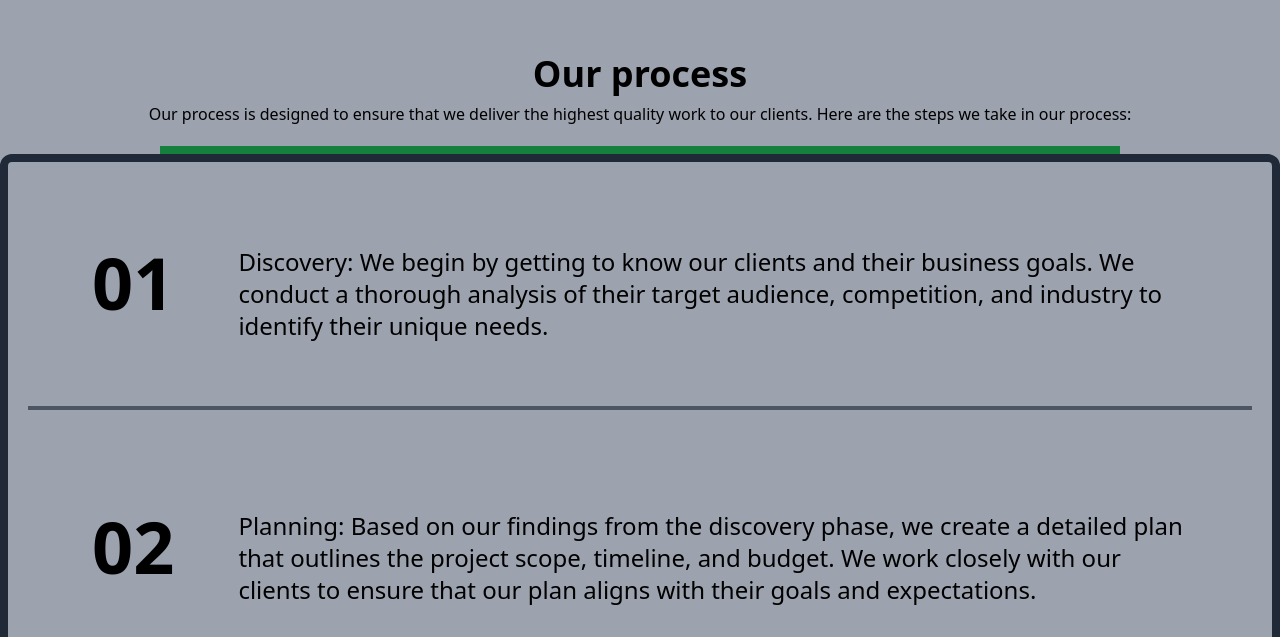
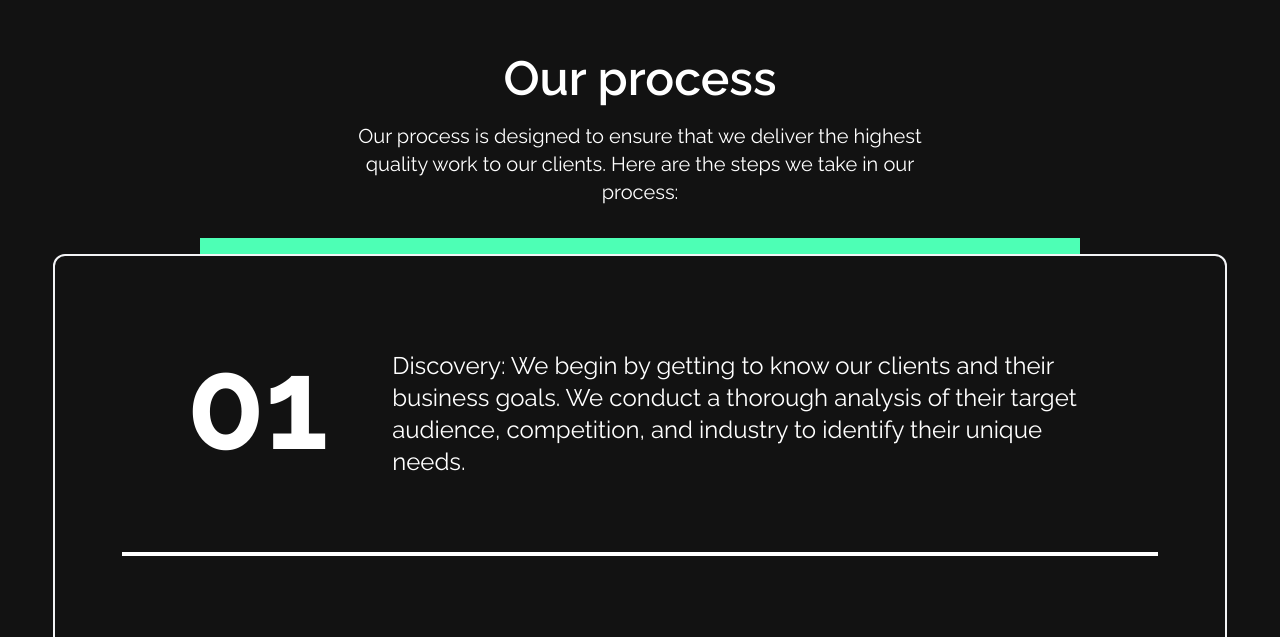
Before and after one commit to faizulsami/Agency-Portfolio, a Next.js app: page / in a window 1280 px wide. Shown: the part 3543-4180 px from the top of the page. Built offline with nearby package versions, Linux system fonts and the light colour scheme.

Commit message:
jksdfjkas\

```diff
--- a/next.config.js
+++ b/next.config.js
@@ -1,4 +1,8 @@
 /** @type {import('next').NextConfig} */
-const nextConfig = {}
+const nextConfig = {
+    images: {
+      domains: ['codyhouse.co'],
+    },
+  };
 
-module.exports = nextConfig
+  module.exports = nextConfig;
--- a/src/app/(home)/Process.jsx
+++ b/src/app/(home)/Process.jsx
@@ -28,20 +28,22 @@ const Process = () => {
     ];
 
     return (
-        <div className="py-5 md:py-16">
-            <div className="text-center py-5">
-                <h2 className="font-semibold text-4xl py-2">Our process</h2>
-                <p>Our process is designed to ensure that we deliver the highest quality work to our clients. Here are the steps we take in our process:</p>
+        <div className="py-5 md:py-16 text-white w-11/12 mx-auto">
+            <div className="md:text-center p-2 md:p-0 py-16 md:py-5">
+                <h2 className="font-semibold text-5xl py-2">Our process</h2>
+                <p className="text-lg lg:text-xl py-3 md:w-8/12 lg:w-6/12 md:mx-auto">Our process is designed to ensure that we deliver the highest quality work to our clients. Here are the steps we take in our process:</p>
             </div>
-            <hr className="border-4 border-green-700 container mx-auto w-9/12" />
+            <hr className="border-8 border-[#4dffb5] container mx-auto w-9/12" />
 
-            <div className="py-5 rounded-xl grid gap-y-9 border-8 border-gray-800 md:p-5 p-3">
+            <div className="py-5 rounded-xl grid gap-y-9 border-2 border-gray-100 lg:p-5 p-3">
 
                 {
-                    process.map(pros => <div className="md:flex md:p-16 justify-between border-b-4 border-gray-600 py-4" key={pros.num}>
-                        <p className="text-center pb-5 text-7xl md:text-7xl font-bold">{pros.num}</p>
-                        <p className="md:ps-16 md:text-2xl">{pros.text}</p>
-                    </div>)
+                    process.map(pros => (
+                        <div className={`md:flex md:p-16 justify-between py-4 ${pros.num === "06" ? 'w-11/12 mx-auto' : 'border-b-4 border-white w-11/12 mx-auto'}`} key={pros.num}>
+                            <p className="md:text-center pb-5 text-7xl md:text-8xl lg:text-9xl font-bold">{pros.num}</p>
+                            <p className="md:ps-16 text-lg  lg:text-2xl flex justify-center items-center">{pros.text}</p>
+                        </div>
+                    ))
                 }
 
             </div>
--- a/src/app/(home)/Services.jsx
+++ b/src/app/(home)/Services.jsx
@@ -21,7 +21,6 @@ const Services = () => {
                     </div>
                 </div>
             </section>
-
             <section className='my-10 bg-red-300 border p-2  md:p-0 top-48 sticky ' >
                 <div className='grid grid-cols-1 md:grid-cols-12  '>
                     <div className=' col-span-8'>
@@ -40,7 +39,6 @@ const Services = () => {
                     </div>
                 </div>
             </section>
-
             <section className='my-10 border bg-lime-500 p-2  md:p-0 top-56 sticky' >
                 <div className='grid grid-cols-1 md:grid-cols-12  '>
                     <div className=' col-span-8'>
--- a/src/app/(home)/page.jsx
+++ b/src/app/(home)/page.jsx
@@ -14,7 +14,7 @@ const HomePage = () => {
 
   return (
 
-    <div className="bg-gray-400">
+    <div className="bg-gray-400 font-raleway background-custom">
       <Navbar />
       <Hero />
       <div className="container mx-auto" >
@@ -24,8 +24,8 @@ const HomePage = () => {
         <Pricing />
         <Process />
         <Frequently />
+        </div>
         <Footer/>
-        </div>
     </div>
   );
 };
--- a/src/app/globals.css
+++ b/src/app/globals.css
@@ -7,7 +7,7 @@
     --text: hsl(0, 0%, 99%);
     --textDim: hsl(0, 0%, 60%);
     --background: hsl(0, 0%, 7%);
-    --primary: hsl(155, 100%, 65%);
+    --primary: #4dffb5;
     --primaryBg: hsla(155, 100%, 65%, 1%);
     --primaryHi: hsla(155, 100%, 75%, 25%);
     --primaryFg: hsl(155, 100%, 85%);
@@ -282,3 +282,5 @@ nav a.active{
   color: var(--primary);
   border-radius: 50%;
 }
+
+/* Services */
```
